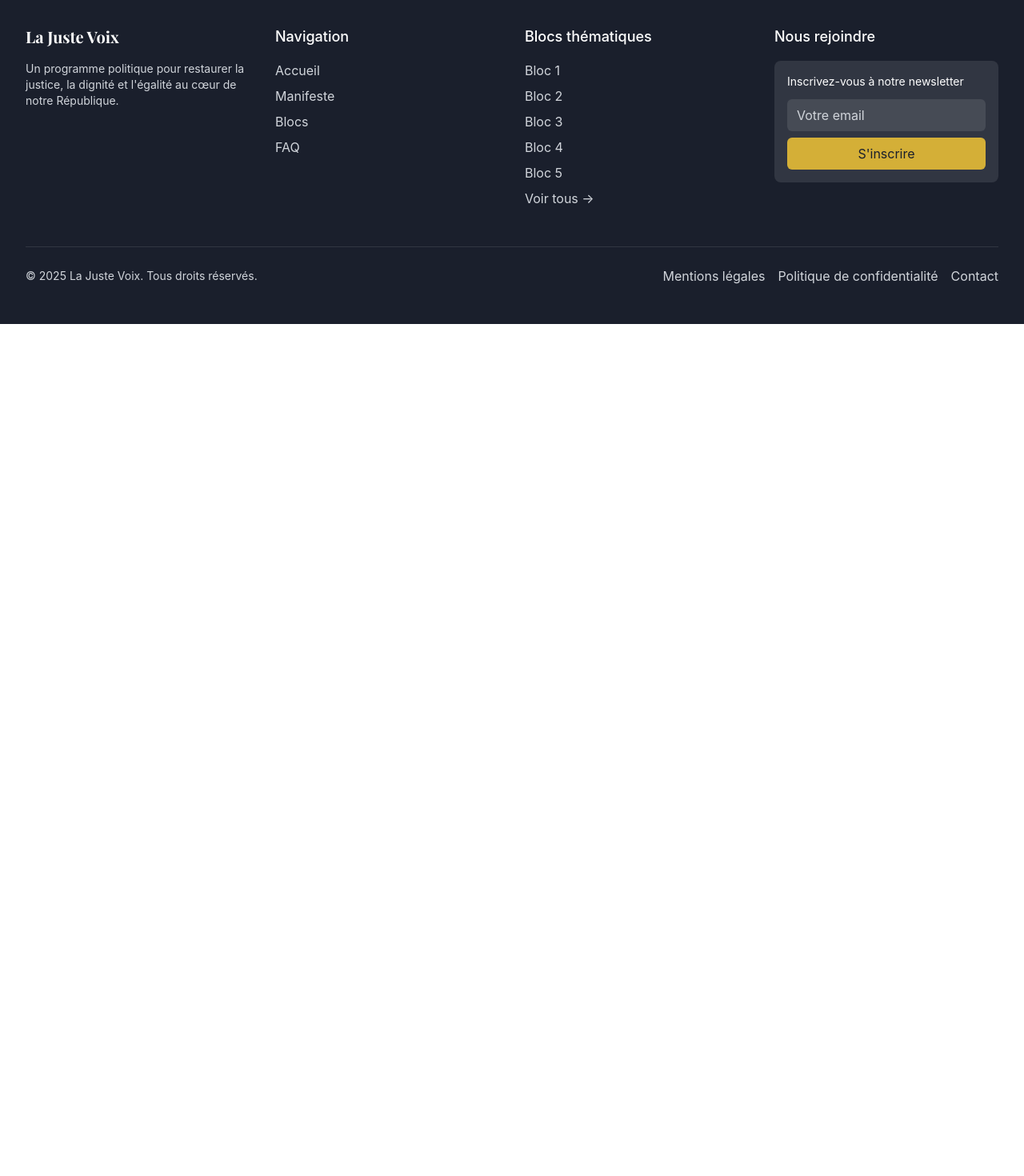
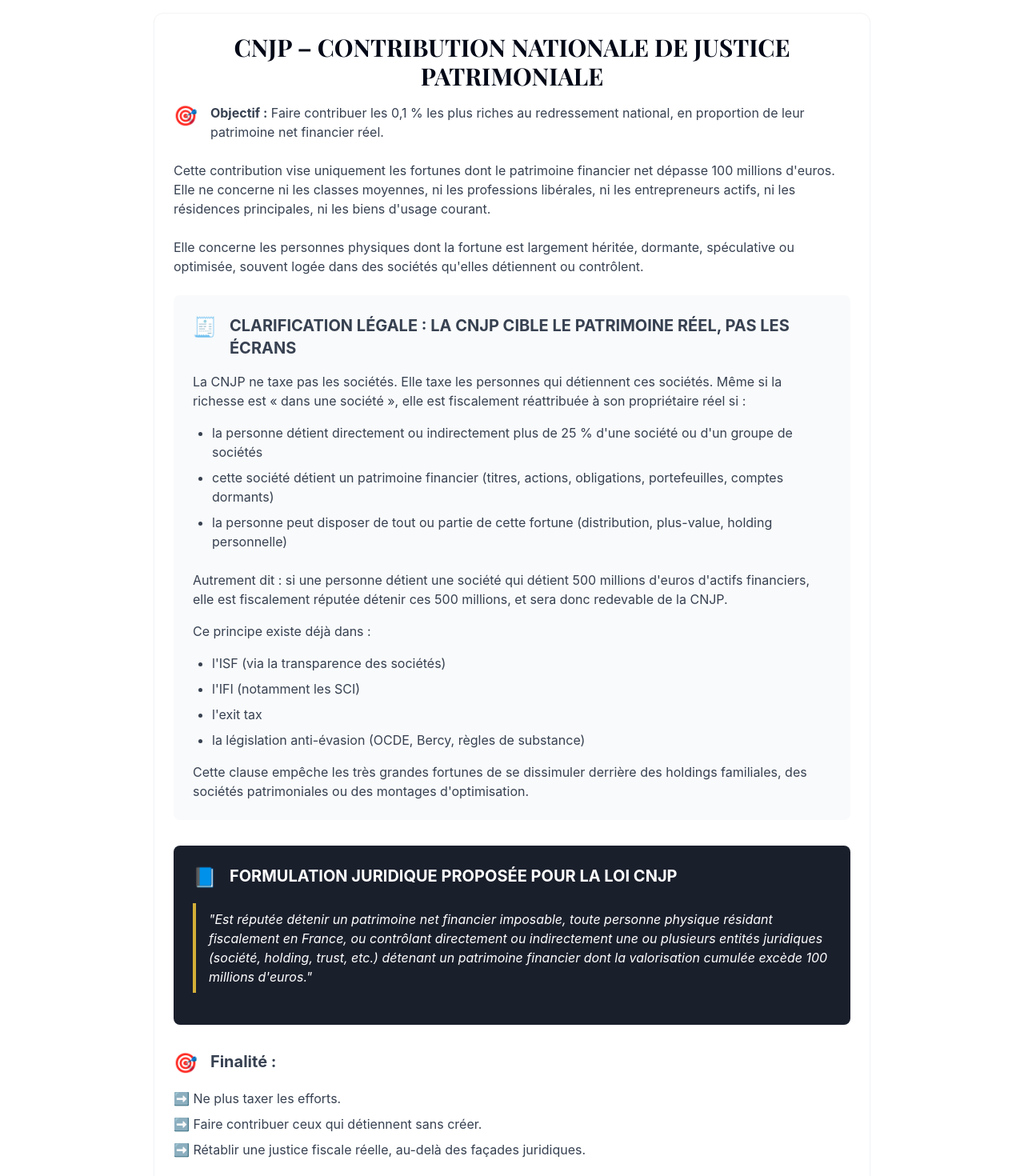
Before and after one commit to laeticiamng/la-juste-voix-politique, a React (Vite) app: page /fiscalite in a window 1280 px wide. Shown: the part 1420-2890 px from the top of the page at 80% size. Before the commit the page ends 1825 px from the top, so only its background shows below. Built offline with nearby package versions, Linux system fonts and the light colour scheme; a web font is replaced by a local one.

Commit message:
Add CNJP details to TaxBracketsTable
Add details about the CNJP (Contribution Nationale de Justice Patrimoniale) to the TaxBracketsTable component.

```diff
--- a/src/components/TaxBracketsTable.tsx
+++ b/src/components/TaxBracketsTable.tsx
@@ -51,7 +51,7 @@ const TaxBracketsTable: React.FC = () => {
         </Table>
       </div>
 
-      <div className="bg-ljv-navy text-white p-6 rounded-lg shadow">
+      <div className="bg-ljv-navy text-white p-6 rounded-lg shadow mb-8">
         <h3 className="text-xl font-serif font-bold mb-2">Pourquoi ce barème ?</h3>
         <p>
           Ce barème équilibré permet de générer les ressources nécessaires à la revitalisation de nos services publics
@@ -59,6 +59,92 @@ const TaxBracketsTable: React.FC = () => {
           Il concentre l'effort sur ceux qui peuvent contribuer sans impact sur leur niveau de vie.
         </p>
       </div>
+
+      {/* CNJP Section */}
+      <div className="mt-16 bg-white rounded-xl shadow-sm border border-gray-100 p-6">
+        <h2 className="text-3xl font-serif font-bold mb-4 text-center">
+          CNJP – CONTRIBUTION NATIONALE DE JUSTICE PATRIMONIALE
+        </h2>
+
+        <div className="prose prose-lg mx-auto mb-8 text-gray-700">
+          <div className="flex items-start gap-4 mb-6">
+            <span className="flex-shrink-0 text-2xl">🎯</span>
+            <p><strong>Objectif :</strong> Faire contribuer les 0,1 % les plus riches au redressement national, en proportion de leur patrimoine net financier réel.</p>
+          </div>
+
+          <p className="mb-6">
+            Cette contribution vise uniquement les fortunes dont le patrimoine financier net dépasse 100 millions d'euros.
+            Elle ne concerne ni les classes moyennes, ni les professions libérales, ni les entrepreneurs actifs,
+            ni les résidences principales, ni les biens d'usage courant.
+          </p>
+
+          <p className="mb-6">
+            Elle concerne les personnes physiques dont la fortune est largement héritée, dormante,
+            spéculative ou optimisée, souvent logée dans des sociétés qu'elles détiennent ou contrôlent.
+          </p>
+
+          <div className="bg-gray-50 p-6 rounded-lg mb-8">
+            <div className="flex items-start gap-4 mb-4">
+              <span className="flex-shrink-0 text-2xl">🧾</span>
+              <h3 className="font-bold text-xl">CLARIFICATION LÉGALE : LA CNJP CIBLE LE PATRIMOINE RÉEL, PAS LES ÉCRANS</h3>
+            </div>
+
+            <p className="mb-4">
+              La CNJP ne taxe pas les sociétés. Elle taxe les personnes qui détiennent ces sociétés.
+              Même si la richesse est « dans une société », elle est fiscalement réattribuée à son propriétaire réel si :
+            </p>
+
+            <ul className="list-disc pl-6 mb-6 space-y-2">
+              <li>la personne détient directement ou indirectement plus de 25 % d'une société ou d'un groupe de sociétés</li>
+              <li>cette société détient un patrimoine financier (titres, actions, obligations, portefeuilles, comptes dormants)</li>
+              <li>la personne peut disposer de tout ou partie de cette fortune (distribution, plus-value, holding personnelle)</li>
+            </ul>
+
+            <p className="mb-4">
+              Autrement dit : si une personne détient une société qui détient 500 millions d'euros d'actifs financiers,
+              elle est fiscalement réputée détenir ces 500 millions, et sera donc redevable de la CNJP.
+            </p>
+
+            <p className="mb-4">Ce principe existe déjà dans :</p>
+
+            <ul className="list-disc pl-6 mb-4 space-y-2">
+              <li>l'ISF (via la transparence des sociétés)</li>
+              <li>l'IFI (notamment les SCI)</li>
+              <li>l'exit tax</li>
+              <li>la législation anti-évasion (OCDE, Bercy, règles de substance)</li>
+            </ul>
+
+            <p>
+              Cette clause empêche les très grandes fortunes de se dissimuler derrière des holdings familiales,
+              des sociétés patrimoniales ou des montages d'optimisation.
+            </p>
+          </div>
+
+          <div className="bg-ljv-navy text-white p-6 rounded-lg mb-8">
+            <div className="flex items-start gap-4 mb-4">
+              <span className="flex-shrink-0 text-2xl">📘</span>
+              <h3 className="font-bold text-xl">FORMULATION JURIDIQUE PROPOSÉE POUR LA LOI CNJP</h3>
+            </div>
+
+            <blockquote className="italic border-l-4 border-ljv-gold pl-4 py-2 mb-4">
+              "Est réputée détenir un patrimoine net financier imposable, toute personne physique résidant fiscalement en France,
+              ou contrôlant directement ou indirectement une ou plusieurs entités juridiques (société, holding, trust, etc.)
+              détenant un patrimoine financier dont la valorisation cumulée excède 100 millions d'euros."
+            </blockquote>
+          </div>
+
+          <div className="flex items-start gap-4 mb-4">
+            <span className="flex-shrink-0 text-2xl">🎯</span>
+            <h3 className="font-bold text-xl">Finalité :</h3>
+          </div>
+
+          <ul className="list-none space-y-2 mb-4">
+            <li>➡️ Ne plus taxer les efforts.</li>
+            <li>➡️ Faire contribuer ceux qui détiennent sans créer.</li>
+            <li>➡️ Rétablir une justice fiscale réelle, au-delà des façades juridiques.</li>
+          </ul>
+        </div>
+      </div>
     </div>
   );
 };
```
